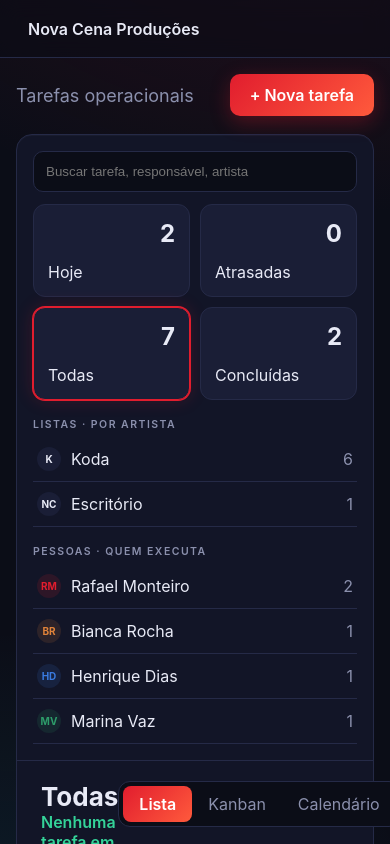
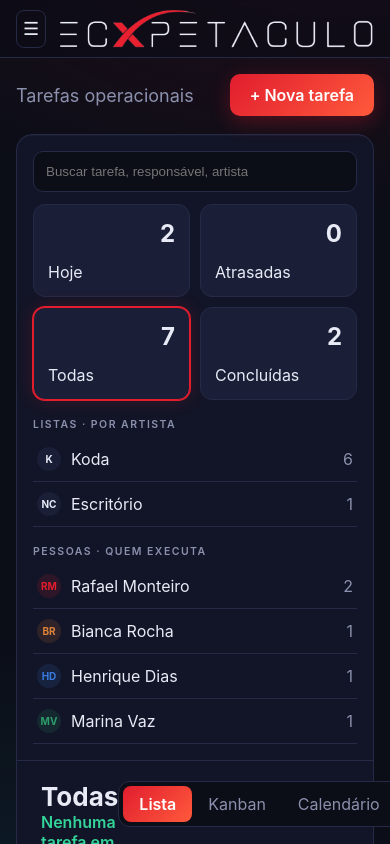
Before and after one commit to ecxpetaculosistema/ECXPETACULO, a React (Vite) app: page /tarefas in a window 390 px wide. Shown: the top 844 px of the page. Built offline with nearby package versions, Linux system fonts and the light colour scheme.

Commit message:
Mobile: barra superior com logo e menu em gaveta
Co-Authored-By: Claude Sonnet 5.5 <noreply@anthropic.com>
Claude-Session: https://claude.ai/code/session_01MMoSasdxXjchF88ATCYD7f

```diff
--- a/src/App.jsx
+++ b/src/App.jsx
@@ -1,4 +1,5 @@
-import { Navigate, Route, Routes } from 'react-router-dom'
+import { useEffect, useState } from 'react'
+import { Navigate, Route, Routes, useLocation } from 'react-router-dom'
 import Sidebar from './components/Sidebar.jsx'
 import Topbar from './components/Topbar.jsx'
 import Tarefas from './pages/Tarefas.jsx'
@@ -8,11 +9,15 @@ import { nav } from './nav.js'
 
 export default function App() {
   const pages = nav.flatMap((s) => s.items)
+  const [menuOpen, setMenuOpen] = useState(false)
+  const { pathname } = useLocation()
+  useEffect(() => setMenuOpen(false), [pathname])
   return (
     <div className="shell">
-      <Sidebar />
+      <Sidebar open={menuOpen} />
+      {menuOpen && <div className="backdrop" onClick={() => setMenuOpen(false)} />}
       <div className="main">
-        <Topbar />
+        <Topbar onMenu={() => setMenuOpen((o) => !o)} />
         <div className="content">
           <Routes>
             <Route path="/" element={<Navigate to="/dashboard" replace />} />
--- a/src/components/Sidebar.jsx
+++ b/src/components/Sidebar.jsx
@@ -3,9 +3,9 @@ import { nav } from '../nav.js'
 import { currentUser } from '../data.js'
 import Logo from './Logo.jsx'
 
-export default function Sidebar() {
+export default function Sidebar({ open }) {
   return (
-    <aside className="sidebar">
+    <aside className={'sidebar' + (open ? ' open' : '')}>
       <div className="brand"><Logo /></div>
       {nav.map((group, i) => {
         const items = group.items.filter((it) => it.roles.includes(currentUser.role))
--- a/src/components/Topbar.jsx
+++ b/src/components/Topbar.jsx
@@ -1,6 +1,10 @@
-export default function Topbar() {
+import Logo from './Logo.jsx'
+
+export default function Topbar({ onMenu }) {
   return (
     <header className="topbar">
+      <button className="menu-btn" onClick={onMenu} aria-label="Abrir menu">☰</button>
+      <span className="topbar-logo"><Logo height={16} /></span>
       <span className="company">Nova Cena Produções</span>
     </header>
   )
--- a/src/styles.css
+++ b/src/styles.css
@@ -65,6 +65,9 @@ h1, h2, h3 { margin: 0; }
   position: sticky; top: 0; z-index: 5;
 }
 .company { font-weight: 600; }
+.menu-btn, .topbar-logo { display: none; }
+.menu-btn { background: none; border: 1px solid var(--border); border-radius: 8px; width: 38px; height: 38px; font-size: 18px; }
+.backdrop { position: fixed; inset: 0; background: rgba(0, 0, 0, .55); z-index: 15; }
 .content { padding: 28px; max-width: 1500px; }
 .page-head.row { display: flex; justify-content: space-between; align-items: center; margin-bottom: 18px; }
 .page-title { font-size: 26px; font-weight: 700; letter-spacing: -0.01em; }
@@ -187,12 +190,17 @@ h1, h2, h3 { margin: 0; }
   .grid-2 { grid-template-columns: 1fr; }
 }
 @media (max-width: 900px) {
-  .sidebar { display: none; }
+  .sidebar { position: fixed; left: 0; top: 0; z-index: 20; width: 270px; transform: translateX(-100%); transition: transform .2s; }
+  .sidebar.open { transform: translateX(0); }
+  .menu-btn, .topbar-logo { display: block; }
+  .topbar { gap: 12px; padding: 0 16px; }
+  .company { margin-left: auto; font-size: 13px; color: var(--muted); }
   .content { padding: 16px; }
   .tasks { grid-template-columns: 1fr; }
   .filters { border-right: 0; border-bottom: 1px solid var(--border); }
   .kanban { grid-template-columns: 1fr; }
 }
 @media (max-width: 520px) {
+  .company { display: none; }
   .kpis { grid-template-columns: 1fr; }
 }
```
